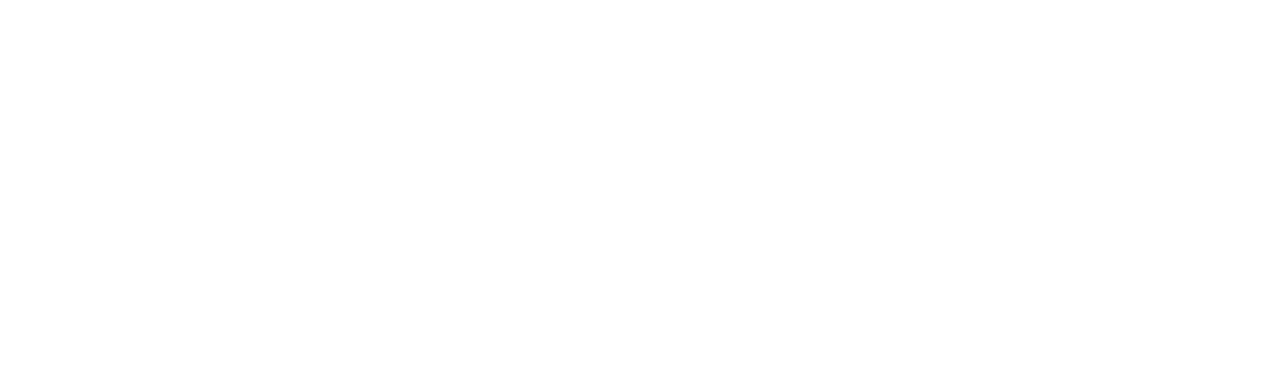
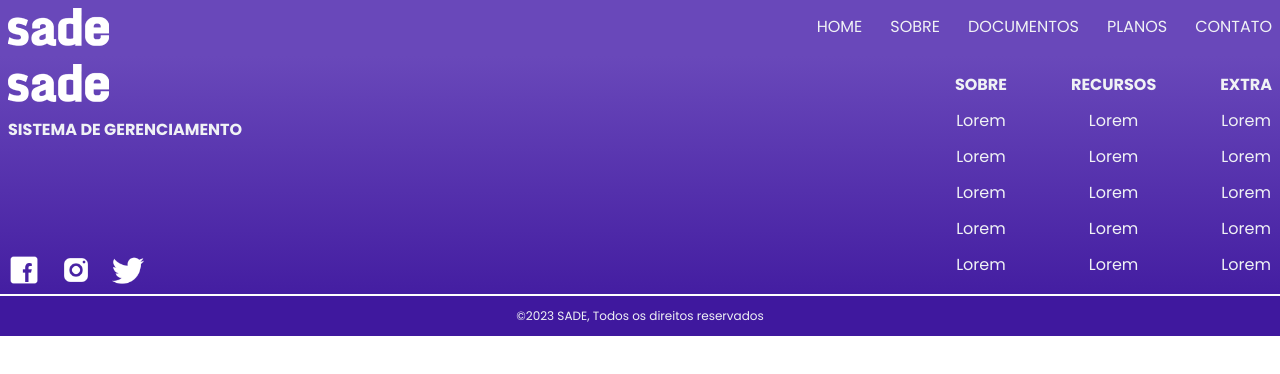
Before and after one commit to IsaacSousa2/SADE, a Next.js app in the folder sadeapp/: page / in a window 1280 px wide. Shown: the top 374 px of the page. Built offline with nearby package versions, Linux system fonts and the light colour scheme.

Commit message:
Comentários que faltavam

```diff
--- a/sadeapp/src/app/page.tsx
+++ b/sadeapp/src/app/page.tsx
@@ -1,11 +1,12 @@
-import Header from "../components/header";
-import Footer from "@/components/footer";
+import Header from "../components/header";/*Importando componente do cabeçalho*/
+import Footer from "@/components/footer";/*Importando componente do rodapé*/
 
 export default function Home() {
   return (
 
-    <div className="">
-
+    <div>
+      <Header />
+      <Footer />
     </div>
 
   )
```
